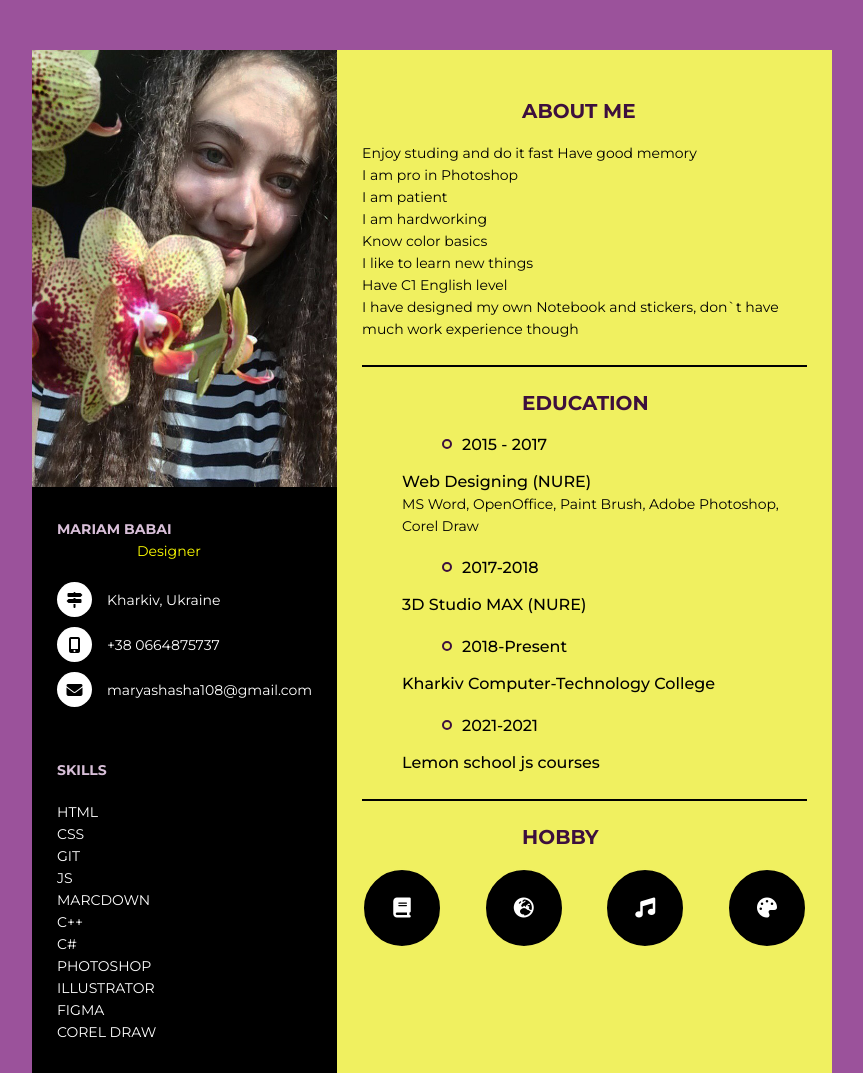
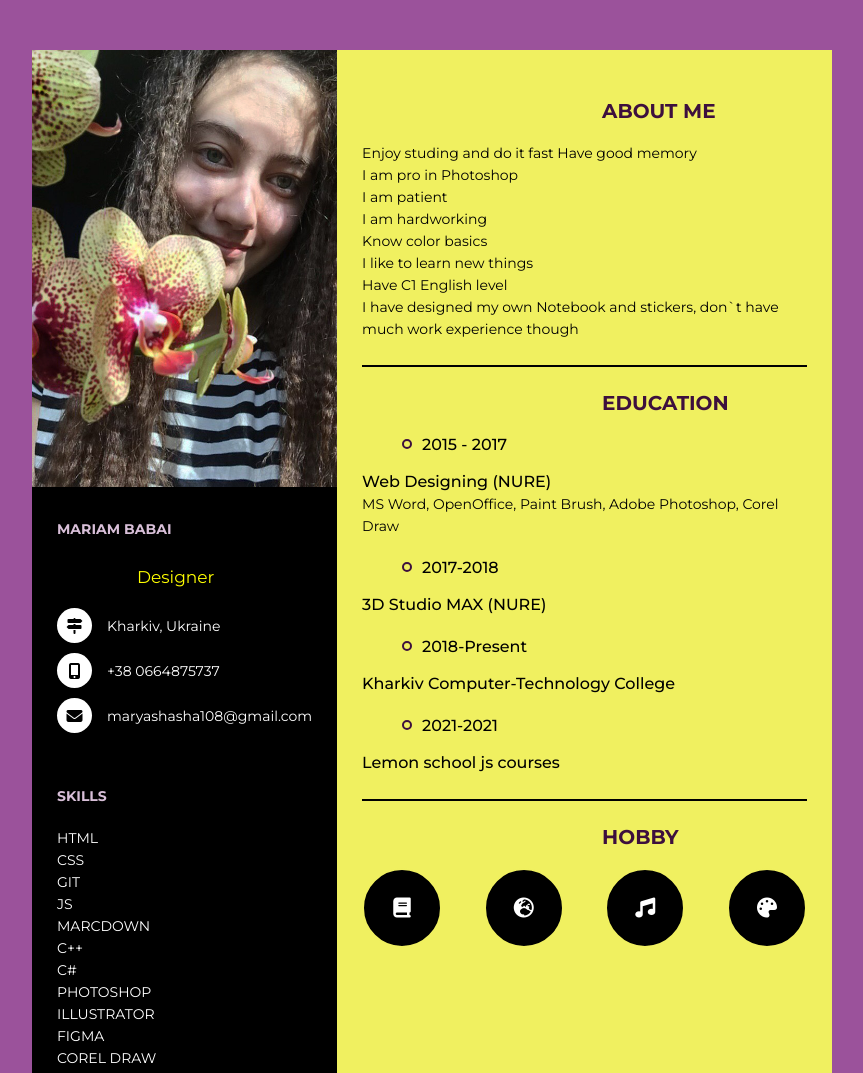
Before and after one commit to MariamBabai/rsschool-cv, a plain HTML site: page index.html in a window 1280 px wide. Shown: the top 1073 px of the page, without its empty margins (208-1071 px from the left). Drawn offline with Linux system fonts and the light colour scheme; files whose address does not match are found by name.

Commit message:
Update style.css

```diff
--- a/style.css
+++ b/style.css
@@ -16,11 +16,12 @@ line-height: 22px;
 color: white;
 }
 
-.bold
+ .bold
 {
-    font-weight: 700;
-    font-size: 20 px;
+    font-weight: 780;
+    font-size: 28 px;
     text-transform: uppercase;
+    margin-left: 80px;
 }
 
 .semi-bold
@@ -75,6 +76,8 @@ color: white;
 {
     color: yellow;
     margin-left: 80px;
+    margin-top: 26px;
+    font-size: 17px;
 }
 
 .resume .resume_item
@@ -159,7 +162,7 @@ color: black;
 
 .resume .resume_right .resume_education ul
 {
-    padding-left: 40px;
+    padding-left: 0px;
     overflow: hidden;
 }
 
```
